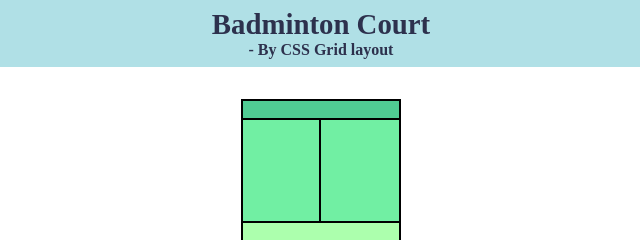
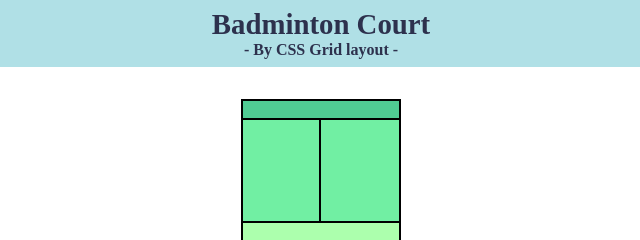
Before and after one commit to nuruddin-bin/grid-badminton-court, a plain HTML site: page index.html in a window 1280 px wide. Shown: the top 240 px of the page, 319-959 px from the left. Drawn offline with Linux system fonts and the light colour scheme.

Commit message:
Update index.html

```diff
--- a/index.html
+++ b/index.html
@@ -10,7 +10,7 @@
     <body>
     <header>
         <h1>Badminton Court</h1>
-        <h2> - By CSS Grid layout </h2>
+        <h2> - By CSS Grid layout - </h2>
     </header>
     <section>
         <div class="container">
```
